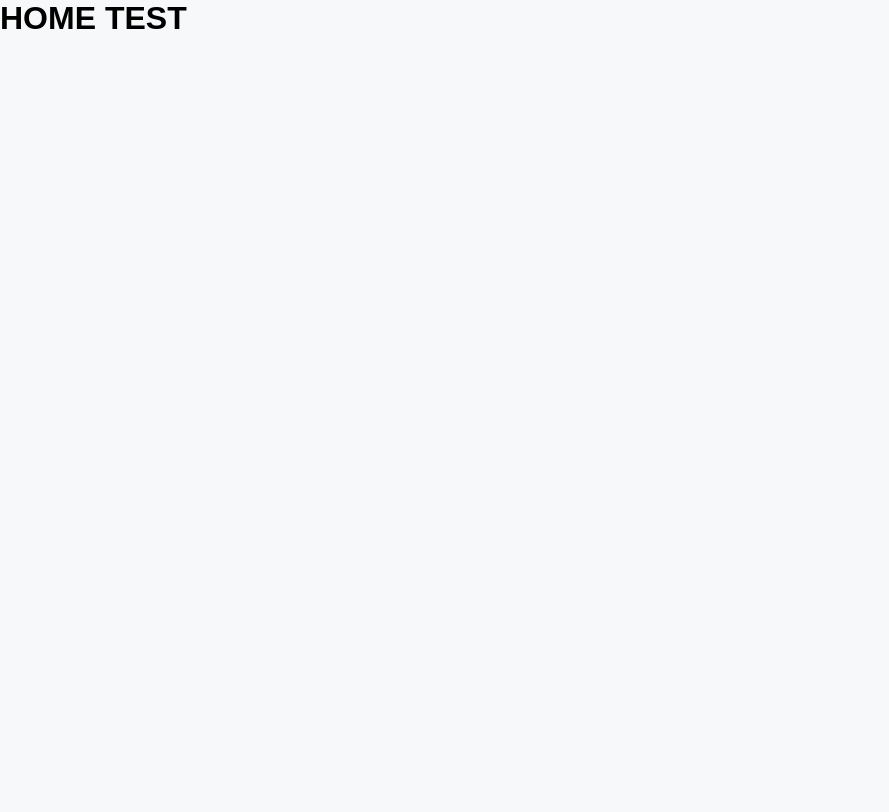
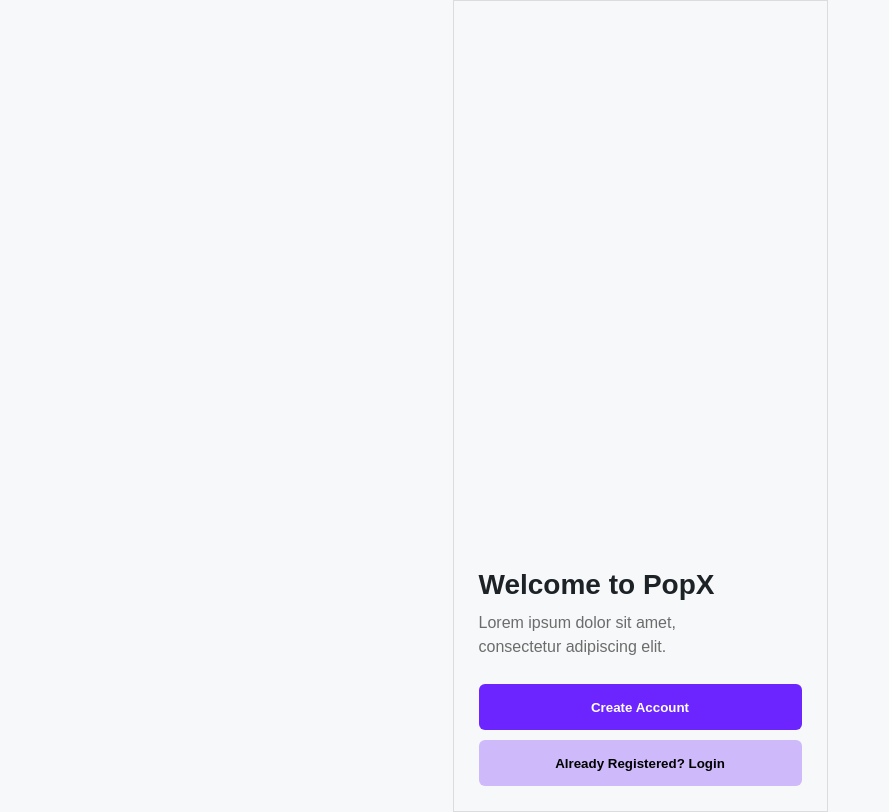
Before and after one commit to Hasini003/popX-assignment, a React (Vite) app: page / in a window 1280 px wide. Shown: the whole page, without its empty margins (0-889 px from the left). Built offline with nearby package versions, Linux system fonts and the light colour scheme.

Commit message:
Final popx version

```diff
--- a/src/App.jsx
+++ b/src/App.jsx
@@ -1,7 +1,22 @@
+import { BrowserRouter, Routes, Route } from "react-router-dom";
+import "./App.css";
+
 import Home from "./pages/Home";
+import Login from "./pages/Login";
+import Register from "./pages/Register";
+import Account from "./pages/Account";
 
 function App() {
-  return <Home />;
+  return (
+    <BrowserRouter>
+      <Routes>
+        <Route path="/" element={<Home />} />
+        <Route path="/login" element={<Login />} />
+        <Route path="/register" element={<Register />} />
+        <Route path="/account" element={<Account />} />
+      </Routes>
+    </BrowserRouter>
+  );
 }
 
 export default App;
--- a/src/pages/Home.jsx
+++ b/src/pages/Home.jsx
@@ -1,7 +1,33 @@
+import { useNavigate } from "react-router-dom";
+
 function Home() {
+  const navigate = useNavigate();
+
   return (
-    <div>
-      <h1>HOME TEST</h1>
+    <div className="mobile-container">
+      <div className="home-content">
+        <h1>Welcome to PopX</h1>
+
+        <p>
+          Lorem ipsum dolor sit amet,
+          <br />
+          consectetur adipiscing elit.
+        </p>
+
+        <button
+          className="primary-btn"
+          onClick={() => navigate("/register")}
+        >
+          Create Account
+        </button>
+
+        <button
+          className="secondary-btn"
+          onClick={() => navigate("/login")}
+        >
+          Already Registered? Login
+        </button>
+      </div>
     </div>
   );
 }
```
